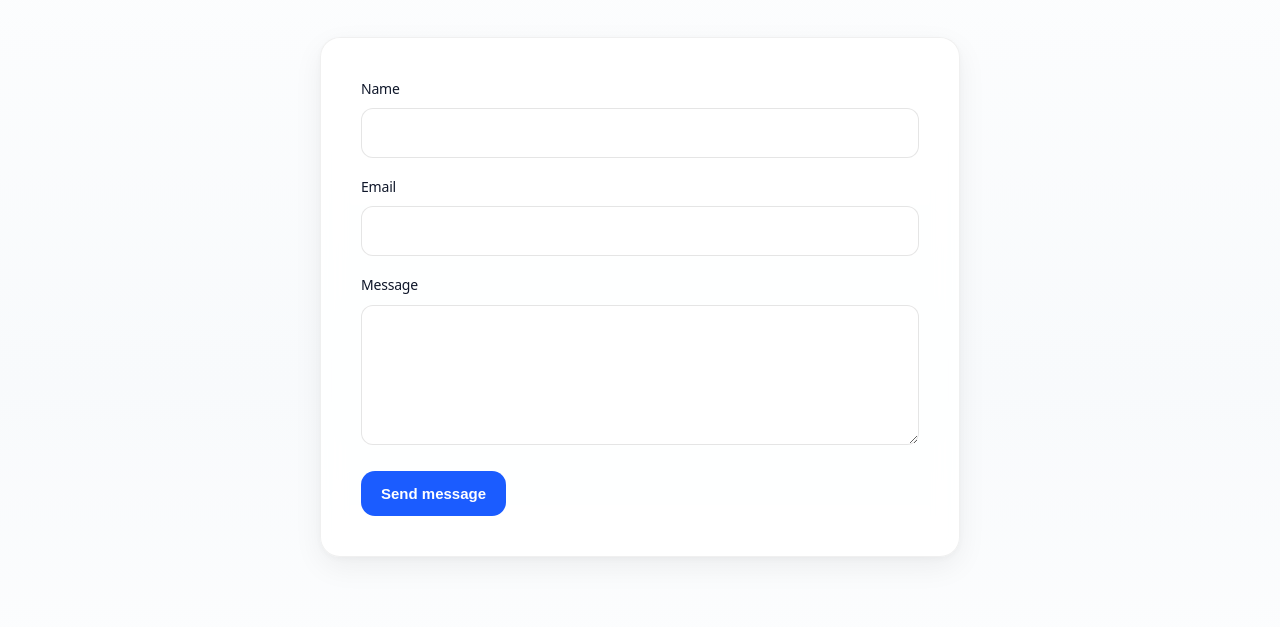
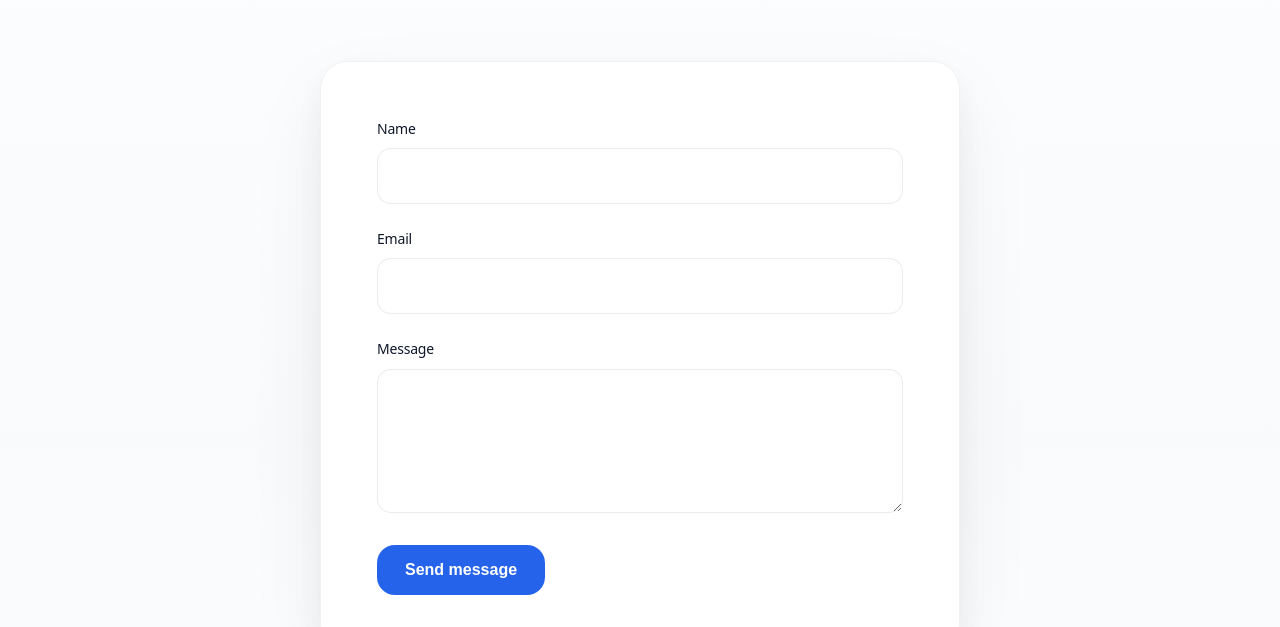
Before and after one commit to koosverhagen/kvwebservices, a plain HTML site: page contact.html in a window 1280 px wide. Shown: the part 365-992 px from the top of the page. Drawn offline with Linux system fonts and the light colour scheme.

Commit message:
Update style.css

```diff
--- a/css/style.css
+++ b/css/style.css
@@ -27,6 +27,10 @@
   margin: 0;
   padding: 0;
 }
+html {
+  scroll-behavior: smooth;
+}
+
 
 body {
   font-family: system-ui, -apple-system, "Helvetica Neue", Arial, sans-serif;
@@ -75,9 +79,11 @@
   top: 0;
   background: rgba(255,255,255,0.9);
   backdrop-filter: blur(14px);
+  -webkit-backdrop-filter: blur(14px);
   border-bottom: 1px solid var(--border);
   z-index: 100;
 }
+
 
 .header .container {
   height: 72px;
@@ -454,37 +460,35 @@
   margin-top: 64px;
   margin-bottom: 120px;
   display: flex;
-  justify-content: flex-start;
+  justify-content: center;   /* was flex-start */
 }
+
 
 /* Card */
 
 .contact-card {
   background: rgba(255,255,255,0.94);
-  backdrop-filter: blur(6px);
+  backdrop-filter: blur(8px);
 
-  padding: 64px;
+  padding: 56px;
   border-radius: 28px;
 
   border: 1px solid rgba(15,23,42,0.06);
 
   box-shadow:
-    0 20px 60px rgba(15,23,42,0.05),
-    0 8px 24px rgba(15,23,42,0.04);
+    0 30px 80px rgba(15,23,42,0.06),
+    0 12px 36px rgba(15,23,42,0.05);
 
-  max-width: 600px;
+  max-width: 640px;
   width: 100%;
 
   transition: transform 0.25s ease, box-shadow 0.25s ease;
 }
 
-/* Subtle lift (safe) */
 .contact-card:hover {
-  transform: translateY(-3px);
-  box-shadow:
-    0 30px 80px rgba(15,23,42,0.06),
-    0 12px 36px rgba(15,23,42,0.05);
+  transform: translateY(-4px);
 }
+
 
 /* Better spacing under hero */
 .hero + .contact-wrapper {
@@ -501,6 +505,7 @@
   flex-direction: column;
   gap: 24px;
 }
+
 
 /* Form group */
 
@@ -557,104 +562,28 @@
   margin-top: 8px;
   padding: 16px 28px;
 
-  border-radius: 22px;
+  border-radius: 18px;
   font-size: 16px;
   font-weight: 600;
 
   align-self: flex-start;
+
+  background: var(--accent);
+  color: white;
+  border: none;
+  cursor: pointer;
 
   transition: transform 0.15s ease, box-shadow 0.15s ease;
 }
 
 .submit-btn:hover {
   transform: translateY(-2px);
+  box-shadow: 0 10px 25px rgba(37,99,235,0.25);
 }
 
-/* =========================================
-   CONTACT PAGE — CENTERED KEYNOTE STYLE
-========================================= */
-
-.center-contact {
-  display: flex;
-  justify-content: center;
-  margin-top: 40px;
-}
-
-.keynote-card {
-  width: 100%;
-  max-width: 640px;
-
-  background: rgba(255,255,255,0.85);
-  backdrop-filter: blur(12px);
-  -webkit-backdrop-filter: blur(12px);
-
-  border-radius: 20px;
-  padding: 40px;
-
-  border: 1px solid rgba(0,0,0,0.06);
-
-  box-shadow:
-    0 10px 30px rgba(0,0,0,0.06),
-    0 2px 8px rgba(0,0,0,0.04);
-
-  transition: transform 0.2s ease;
-}
-
-.keynote-card:hover {
-  transform: translateY(-2px);
-}
-
-/* FORM SPACING IMPROVEMENT */
-.contact-form {
-  display: flex;
-  flex-direction: column;
-  gap: 18px;
-}
-
-/* INPUT STYLE UPGRADE */
-.contact-form input,
-.contact-form textarea {
-  border-radius: 12px;
-  border: 1px solid rgba(0,0,0,0.1);
-  padding: 14px;
-  font-size: 15px;
-  font-family: inherit;
-  transition: all 0.2s ease;
-  background: #fff;
-}
-
-.contact-form input:focus,
-.contact-form textarea:focus {
-  outline: none;
-  border-color: #1b5cff;
-  box-shadow: 0 0 0 4px rgba(27,92,255,0.15);
-}
-
-/* BUTTON POLISH */
-.submit-btn {
-  padding: 14px 20px;
-  border-radius: 14px;
-  font-weight: 600;
-  font-size: 15px;
-
-  background: #1b5cff;
-  color: white;
-
-  border: none;
-  cursor: pointer;
-
-  transition: all 0.2s ease;
-}
-
-.submit-btn:hover {
-  background: #1448d4;
-  transform: translateY(-1px);
-}
-
-/* MOBILE REFINEMENT */
 @media (max-width: 640px) {
-  .keynote-card {
-    padding: 26px;
-    border-radius: 16px;
+  .contact-card {
+    padding: 32px;
+    border-radius: 22px;
   }
 }
```
